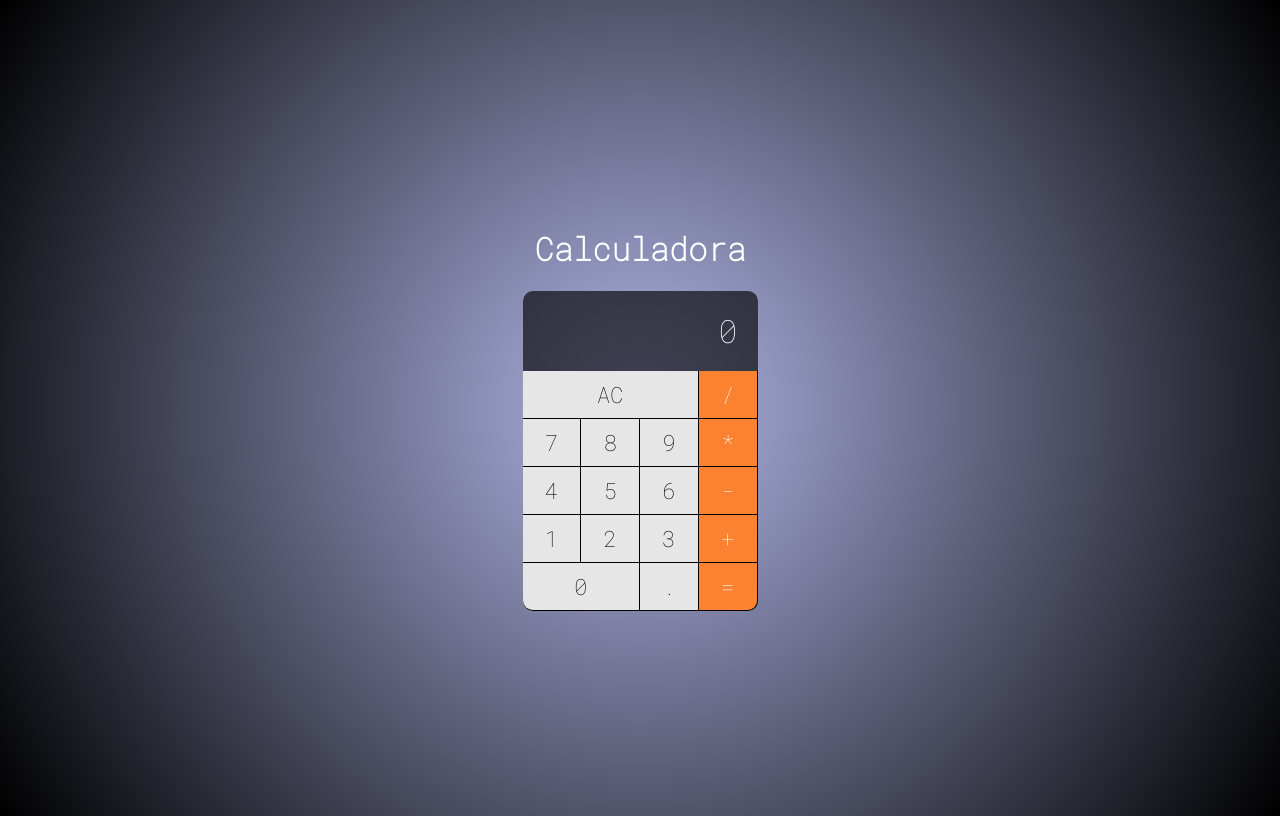
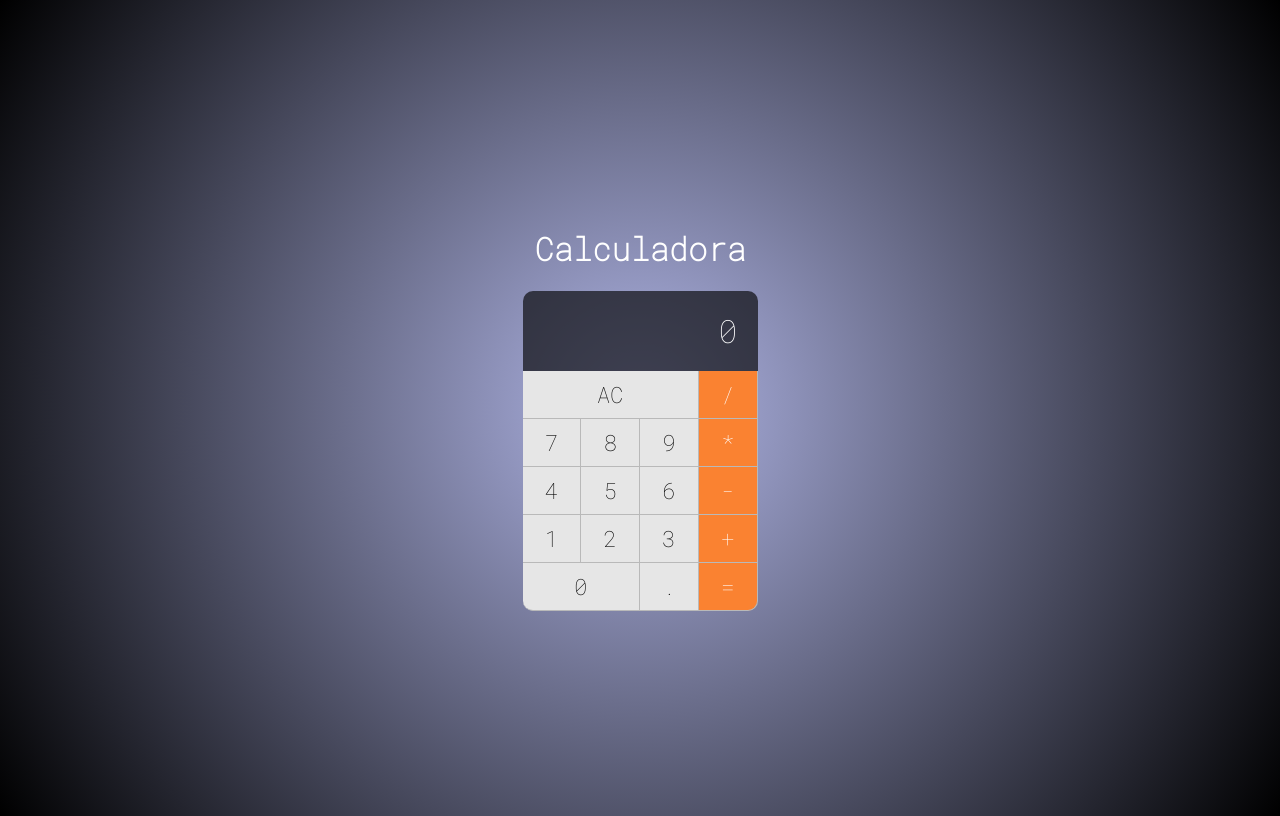
Before and after one commit to viniciusFUU/calculadora, a React (Create React App) app: page / in a window 1280 px wide. Built offline with nearby package versions, Linux system fonts and the light colour scheme.

Commit message:
Project calculator #06 finish

```diff
--- a/src/Components/Button.css
+++ b/src/Components/Button.css
@@ -1,6 +1,6 @@
 :root{
     --bg-button: #E6E6E6;
-    --border-button: 1px solid rgb(0, 0, 0);
+    --border-button: 1px solid #b9b9b9;
 }
 
 .button {
--- a/src/main/Calculator.jsx
+++ b/src/main/Calculator.jsx
@@ -28,7 +28,28 @@ export default class Calculator extends Component {
     }
 
     setOperation(operation) {
-        console.log(operation);
+        if(this.state.current === 0){
+            this.setState({operation, current: 1, clearDisplay:true})
+        } else {
+            const equals = operation === '='
+            const currentOperation = this.state.operation
+
+            const values = [...this.state.values]
+            try{
+                values[0] = eval(`${values[0]} ${currentOperation} ${values[1]}`)
+            } catch(e){
+                values[0] = this.state.values[0]
+            }
+            values[1] = 0
+
+            this.setState({
+                displayValue: values[0],
+                operation: equals ? null : operation,
+                current: equals ? 0 : 1,
+                clearDisplay: !equals,
+                values
+            })
+        }
     }
 
     addDigit(n) {
```
